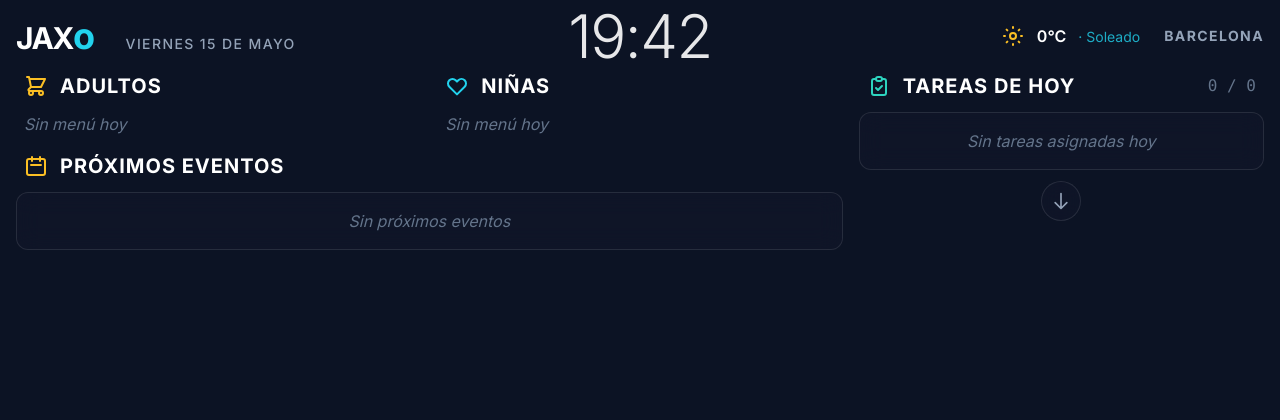
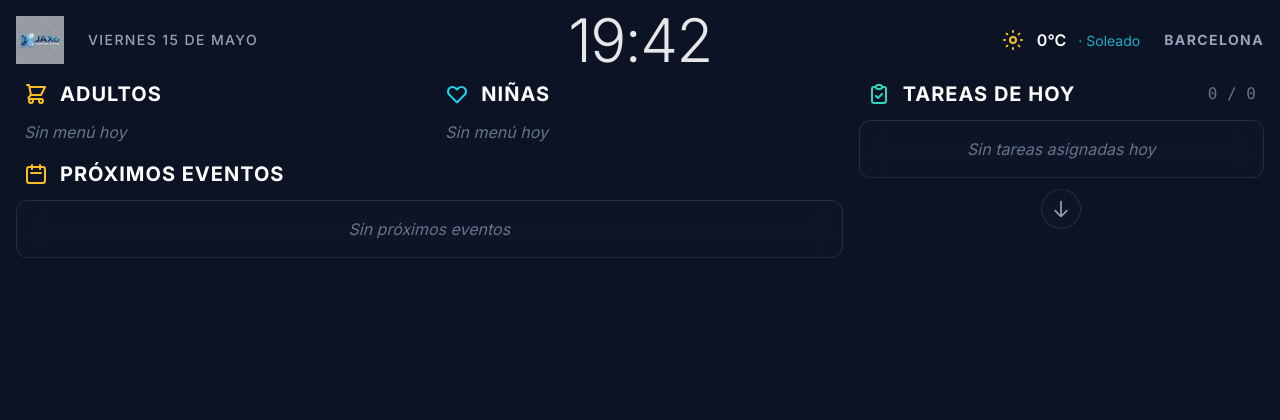
Before and after one commit to jarosquijano-netizen/Jaxo-Command-Center, a Flask app: page /tv in a window 1280 px wide. Shown: the top 420 px of the page. Run offline with Flask 3, Linux system fonts and the light colour scheme; data that the repository does not hold is empty; some libraries are stand-ins or nearby versions.

Commit message:
branding: replace text JAXo logo with official brand image
Adds frontend/images/logo.png (circuit X + JAXo COMMAND CENTER).
Replaces text logo in sidebar (index.html) and TV header (tv_display.html).

https://claude.ai/code/session_01JVLCD2i37dKSYmdaoqR964

```diff
--- a/backend/templates/tv_display.html
+++ b/backend/templates/tv_display.html
@@ -167,11 +167,9 @@
 
 {# ─── Header ─────────────────────────────────────────────────────────── #}
 <header class="flex items-center justify-between">
-  <div class="flex items-baseline gap-4">
-    <h1 class="text-3xl font-bold tracking-tighter text-white">
-      JAX<span class="text-jaxo-cyan text-4xl">o</span>
-    </h1>
-    <span class="text-sm font-medium text-slate-400 uppercase tracking-widest ml-4">{{ date_str }}</span>
+  <div class="flex items-center gap-4">
+    <img src="/images/logo.png" alt="JAXo Command Center" style="height:48px;width:auto;object-fit:contain;">
+    <span class="text-sm font-medium text-slate-400 uppercase tracking-widest ml-2">{{ date_str }}</span>
   </div>
 
   <div class="absolute left-1/2 -translate-x-1/2">
--- a/frontend/index.html
+++ b/frontend/index.html
@@ -28,8 +28,7 @@
         <!-- Sidebar -->
         <aside class="sidebar">
             <div class="sidebar-header">
-                <span class="material-symbols-outlined">grid_view</span>
-                <h1>JAXo</h1>
+                <img src="images/logo.png" alt="JAXo Command Center" style="height:40px;width:auto;object-fit:contain;">
             </div>
 
             <nav class="sidebar-nav">
```
Also changed, not shown: frontend/images/logo.png (added).
